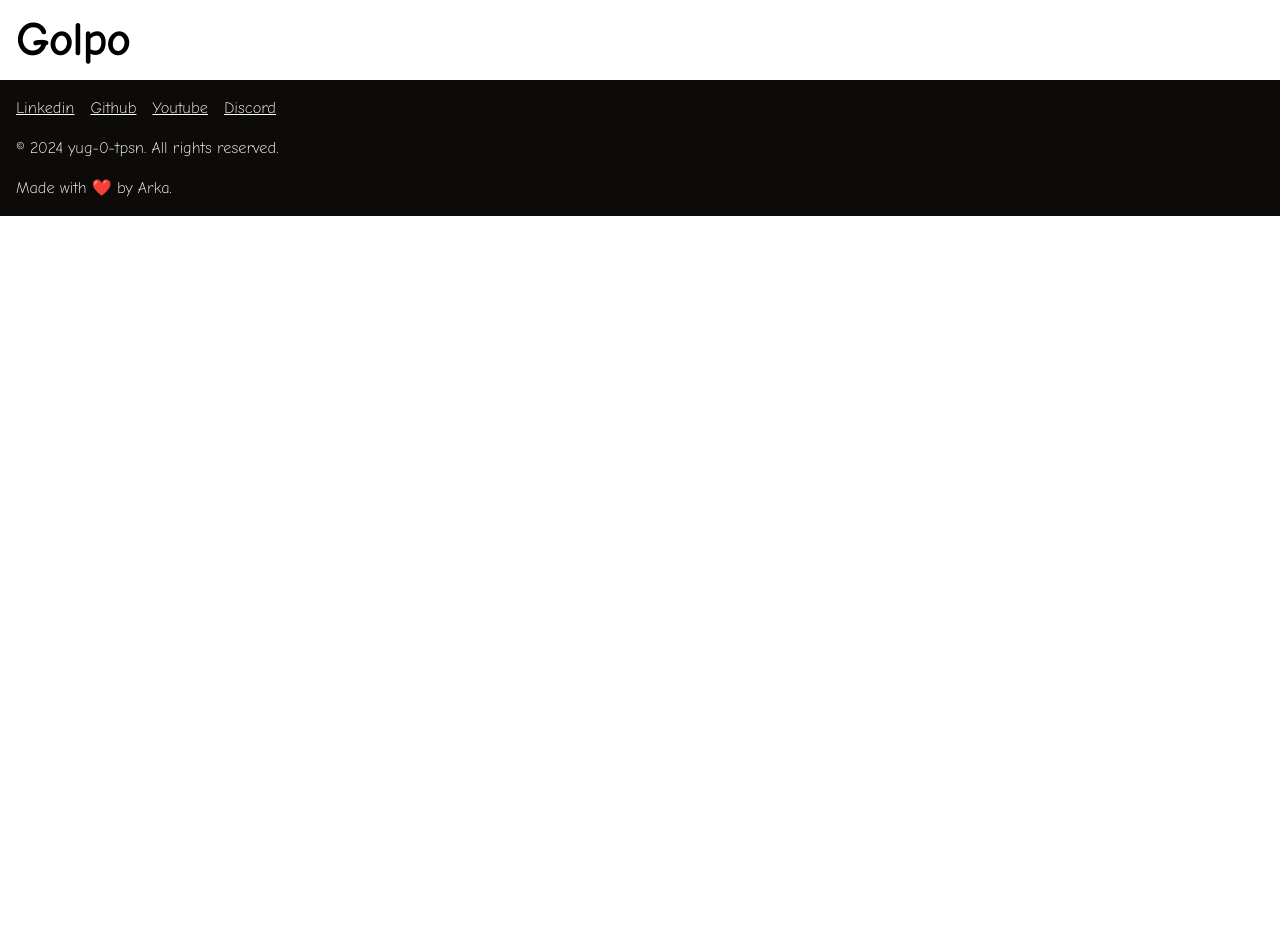
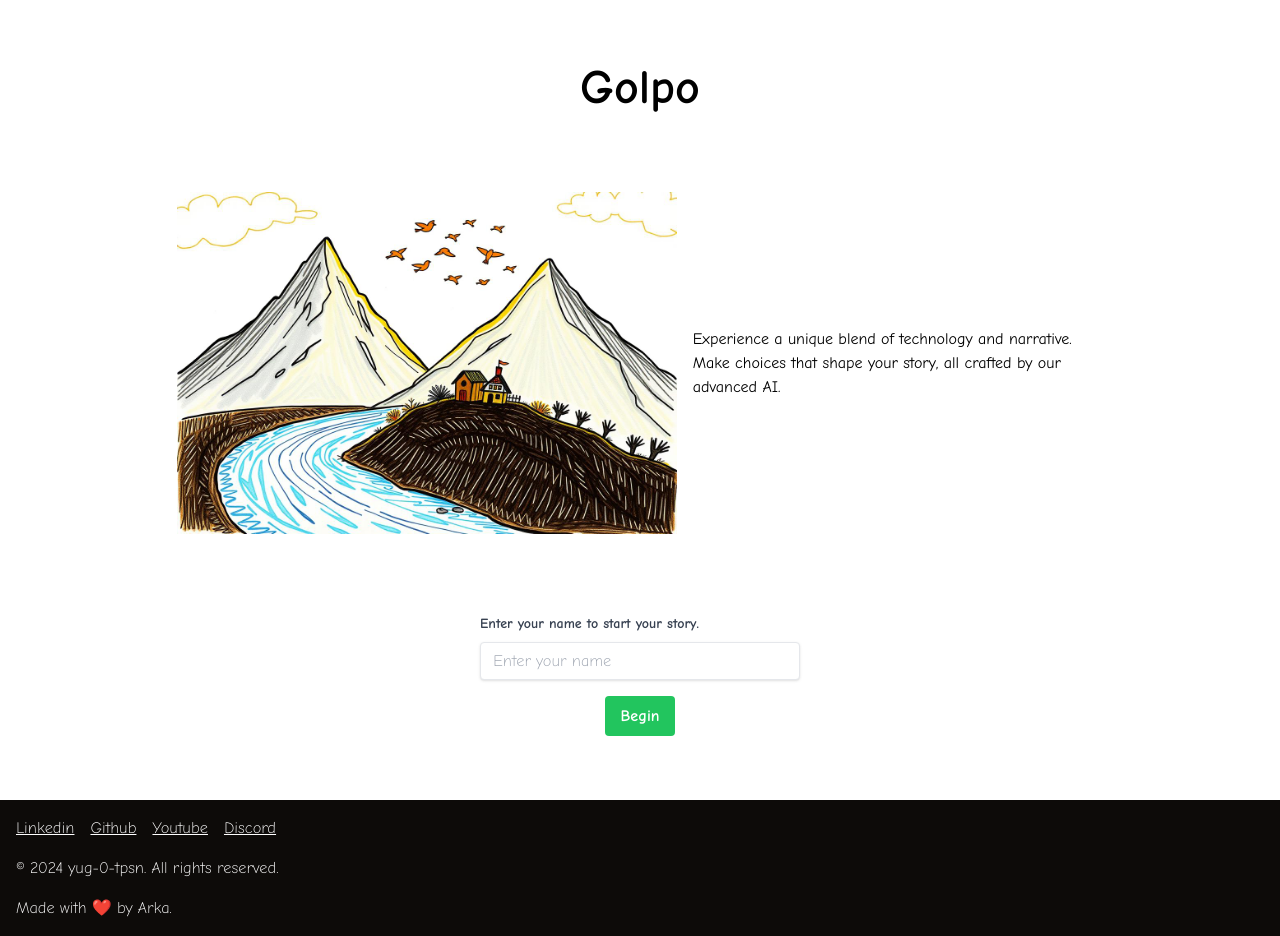
Before and after one commit to arkajyotiadhikary/Golpo, a React (Vite) app in the folder frontend/: page / in a window 1280 px wide. Before the commit the page ends 800 px from the top, so only its background shows below. Built offline with nearby package versions, Linux system fonts and the light colour scheme.

Commit message:
Homepage added.

```diff
--- a/frontend/src/App.tsx
+++ b/frontend/src/App.tsx
@@ -6,12 +6,34 @@ import './App.css'
 import Footer from "./layouts/Footer";
 import Header from "./layouts/Header";
 
+import homeImg from "../public/home.jpeg";
+
 function App() {
   const [count, setCount] = useState(0)
 
   return (
-    <div className="w-100">
-    	<Header/>
+    <div className="w-full">
+      <div className="flex justify-center items-center h-screen w-full">
+        <div className="flex flex-col items-center gap-y-20">
+          <h1 className="font-bold text-5xl">Golpo</h1>
+          <div className="flex flex-shrink justify-center items-center">
+            <img src={homeImg} height="500" width="500"/>
+            <p className="font-medium font-lg w-1/3 p-4">
+              Experience a unique blend of technology and narrative. Make choices that shape your story, all crafted by our advanced AI.
+            </p>
+          </div>
+          <form className="w-full max-w-xs">
+            <div className="mb-4">
+              <label className="block text-gray-700 text-sm font-bold mb-2" htmlFor="name">Enter your name to start your story.</label>
+              <input className="shadow appearance-none border rounded w-full py-2 px-3 text-gray-700 leading-tight focus:outline-none focus:shadow-outline" type="text" placeholder="Enter your name" required=""/>
+            </div>
+            <div className="flex items-center justify-center">
+              <button className="bg-green-500 hover:bg-green-700 text-white font-bold py-2 px-4 rounded focus:outline-none focus:shadow:outline">Begin</button>
+            </div>
+          </form>
+        </div>
+      </div>
+    	{/*<Header/>*/}
 	    <Footer/>
     </div>
   )
```
Also changed, not shown: frontend/public/home.jpeg (added).
